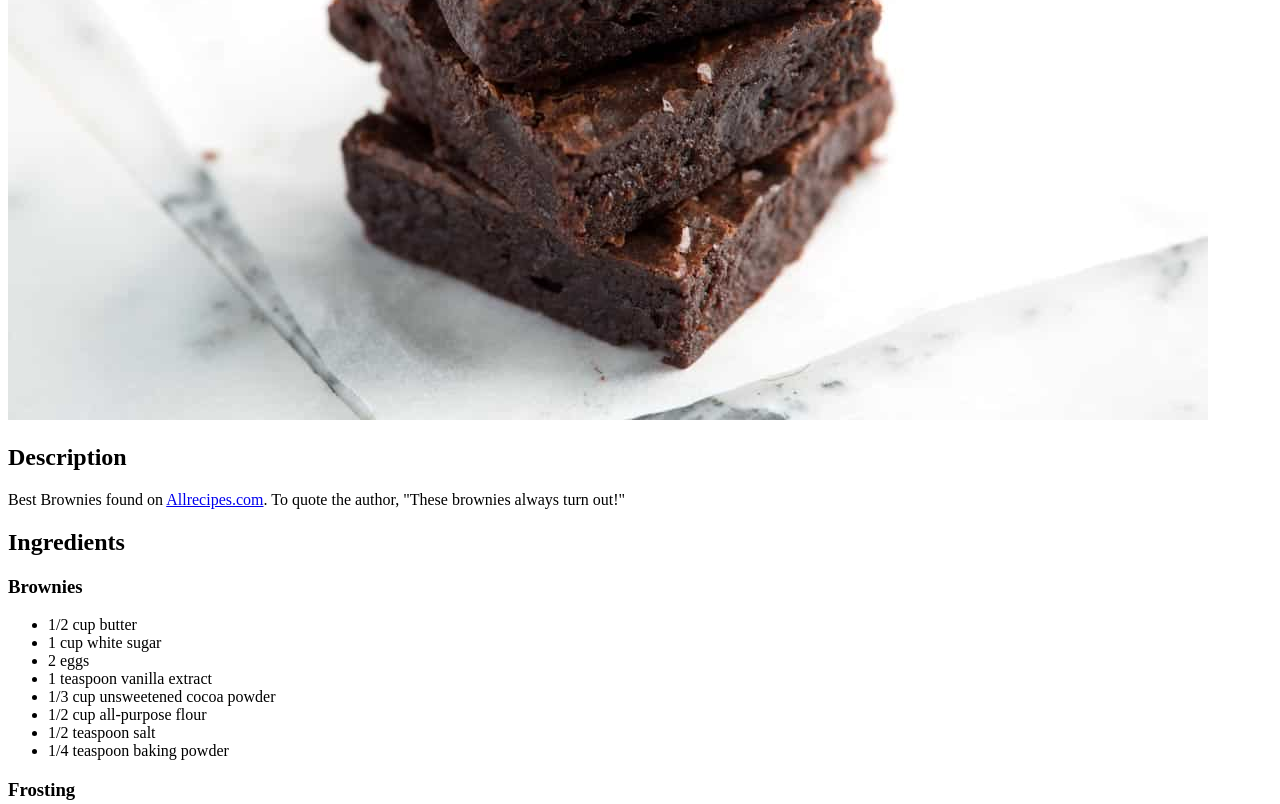
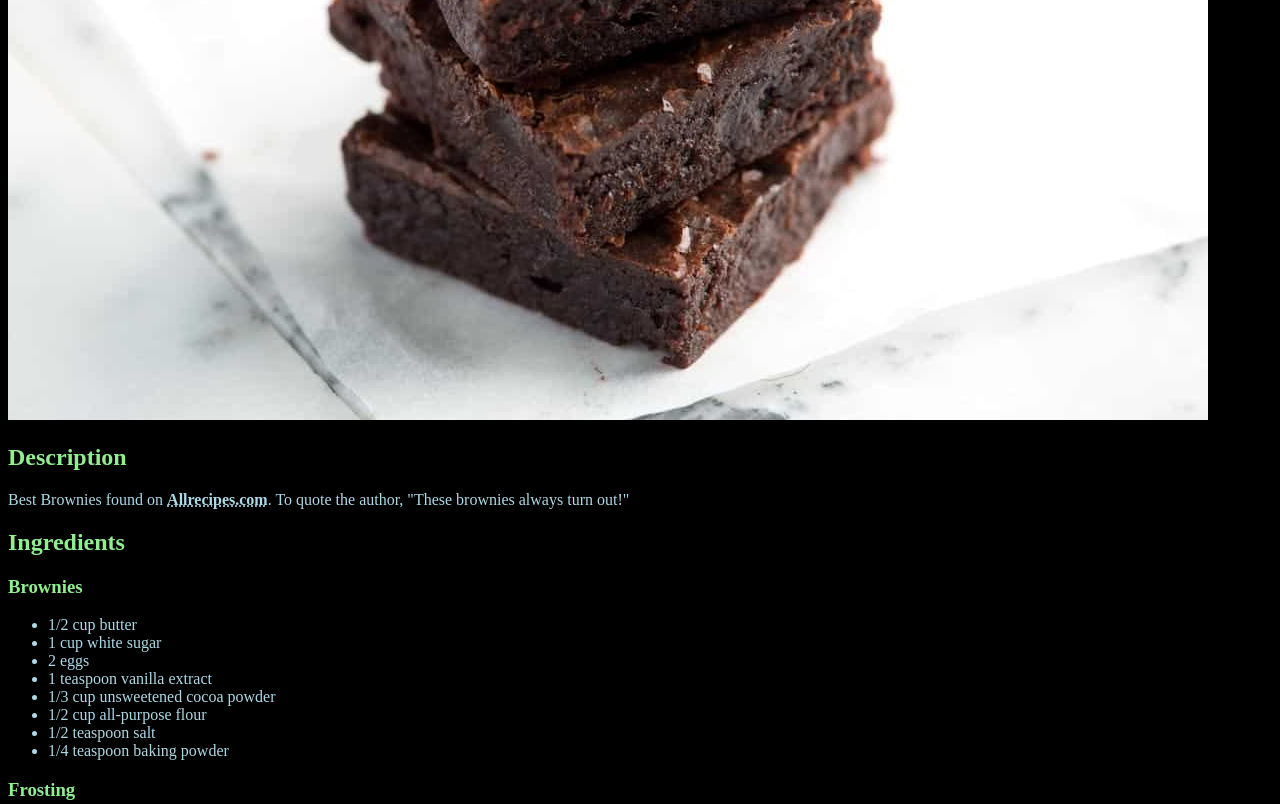
Before and after one commit to andrewlutton/odin-recipes, a plain HTML site: page recipes/brownies.html in a window 1280 px wide. Shown: the part 460-1264 px from the top of the page. Drawn offline with Linux system fonts and the light colour scheme.

Commit message:
Add basic css for practice

```diff
--- /dev/null
+++ b/css/style.css
@@ -0,0 +1,22 @@
+* {
+    background-color: black;
+}
+h1 {
+    color: red;
+}
+
+h2,
+h3 {
+    color: lightgreen;
+}
+
+li,
+p,
+a {
+    color: lightblue;
+}
+
+a {
+    text-decoration: underline dotted;
+    font-weight: bold;
+}
--- a/recipes/brownies.html
+++ b/recipes/brownies.html
@@ -6,6 +6,7 @@
     <meta http-equiv="X-UA-Compatible" content="IE=edge">
     <meta name="viewport" content="width=device-width, initial-scale=1.0">
     <title>Best Brownies</title>
+    <link rel="stylesheet" href="../css/style.css">
 </head>
 
 <body>
```
Also changed, not shown: index.html (+1 -0 lines), recipes/lasagna.html (+1 -0 lines), recipes/roasted_chicken.html (+1 -0 lines).
